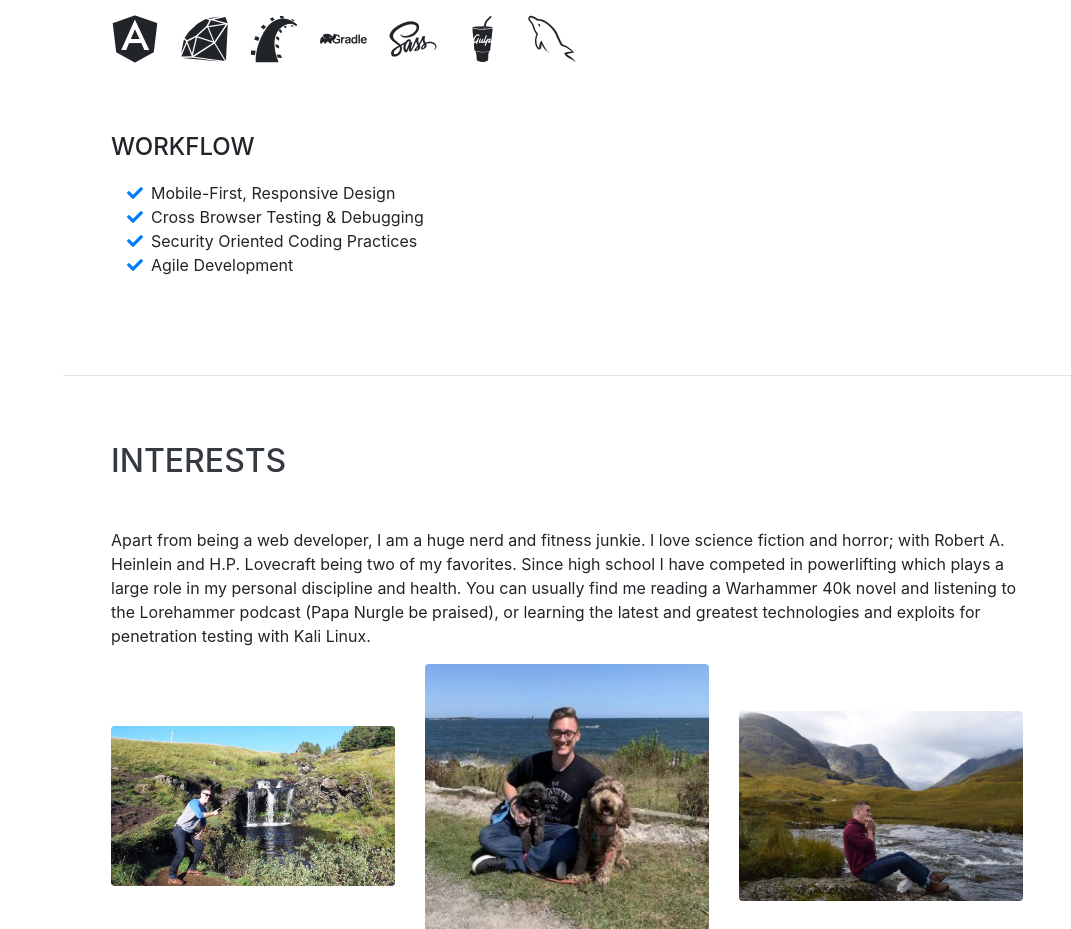
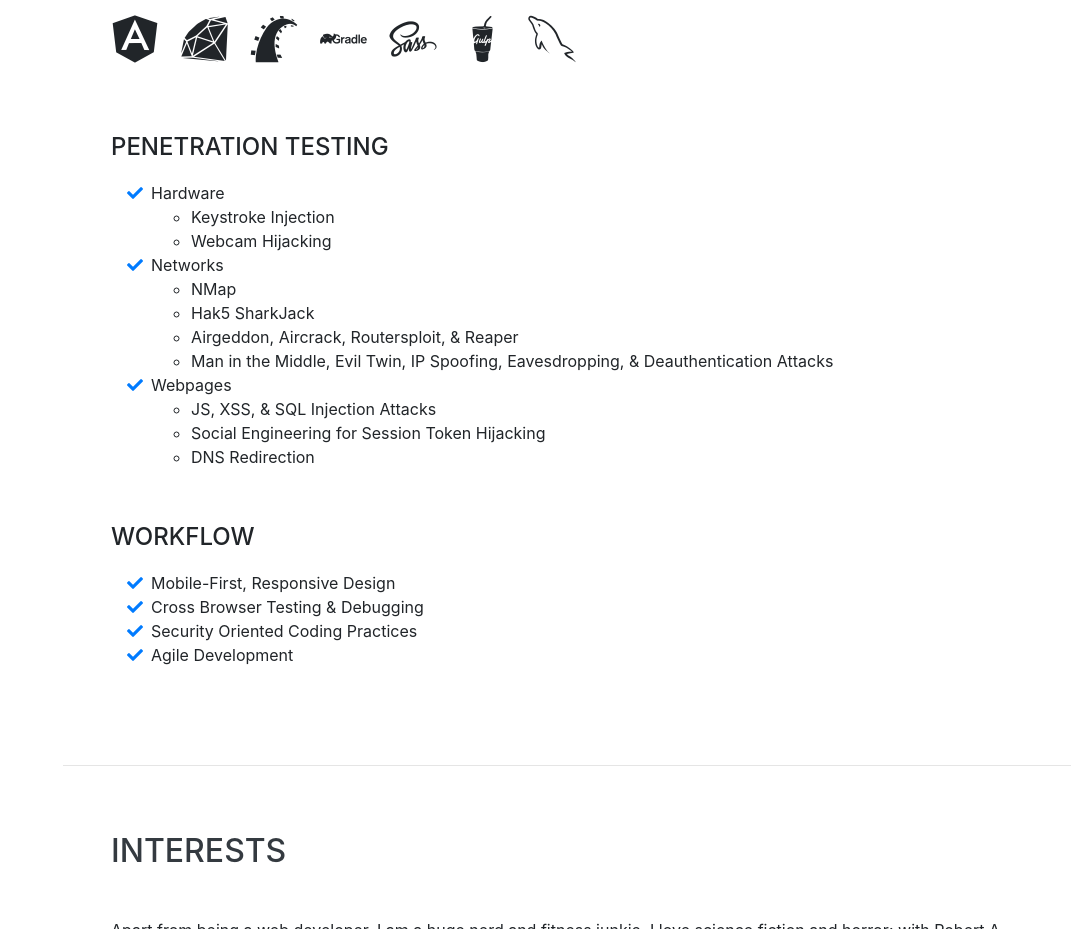
Before and after one commit to Govanator12/portfolio, a website with bundled scripts: page index.html in a window 1280 px wide. Shown: the part 4040-4969 px from the top of the page, without its empty margins (209-1280 px from the left). Built offline with nearby package versions, Linux system fonts and the light colour scheme; a web font is replaced by a local one.

Commit message:
Added penetration testing section

```diff
--- a/index.html
+++ b/index.html
@@ -309,6 +309,40 @@
           </ul>
         </div>
 
+        <div class="subheading mb-3">Penetration Testing</div>
+        <div class="stl">
+          <ul class="fa-ul mb-0">
+            <li>
+              <i class="fa-li fa fa-check text-primary"></i>
+              Hardware
+              <ul>
+                <li>Keystroke Injection</li>
+                <li>Webcam Hijacking</li>
+              </ul>
+            </li>
+            <li>
+              <i class="fa-li fa fa-check text-primary"></i>
+              Networks
+              <ul>
+                <li>NMap</li>
+                <li>Hak5 SharkJack</li>
+                <li>Airgeddon, Aircrack, Routersploit, &amp; Reaper</li>
+                <li>Man in the Middle, Evil Twin, IP Spoofing, Eavesdropping, &amp; Deauthentication Attacks</li>
+              </ul>
+            </li>
+            <li>
+              <i class="fa-li fa fa-check text-primary"></i>
+              Webpages
+              <ul>
+                <li>JS, XSS, &amp; SQL Injection Attacks</li>
+                <li>Social Engineering for Session Token Hijacking</li>
+                <li>DNS Redirection</li>
+              </ul>
+            </li>
+          </ul>
+        </div>
+
+
 
         <div class="subheading mb-3">Workflow</div>
         <div class="stl">
```
Lines whose indentation alone changed are shown as unchanged.
